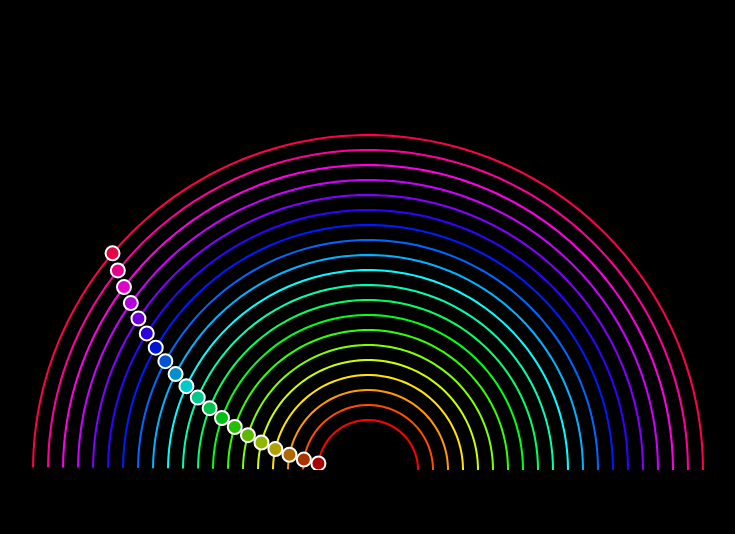
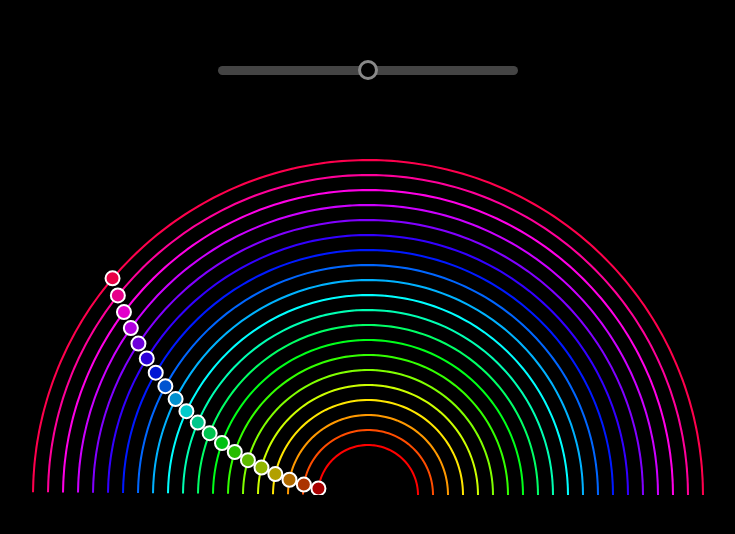
Before and after one commit to NikitaGoldashevsky/Polyrhythm, a plain HTML site: page index.html in a window 1280 px wide. Shown: the part 130-664 px from the top of the page, without its empty margins (272-1007 px from the left). Drawn offline with Linux system fonts and the light colour scheme.

Commit message:
Add slider element in HTML code and stylize it

```diff
--- a/index.html
+++ b/index.html
@@ -5,6 +5,7 @@
         <link rel="stylesheet" href="style.css">
     </head>
     <body>
+        <input type="range" id="speedSlider"  min="0" max="100" value="50">
         <canvas id="myCanvas"></canvas>
         <script src="track.js"></script>
         <script src="ball.js"></script>
--- a/style.css
+++ b/style.css
@@ -8,6 +8,26 @@ body {
     background-color: black
 }
 
+input[type="range"] {
+    -webkit-appearance: none;
+    width: 300px;
+    height: 9px;
+    background: #444;
+    border-radius: 5px;
+    margin: 20px 0;
+}
+
+input[type="range"]::-webkit-slider-thumb {
+    -webkit-appearance: none;
+    appearance: none;
+    width: 20px;
+    height: 20px;
+    background: black;
+    border: 3px solid #888;
+    border-radius: 50%;
+    cursor: pointer;
+}
+
 canvas {
     background-color: black;
 }
```
